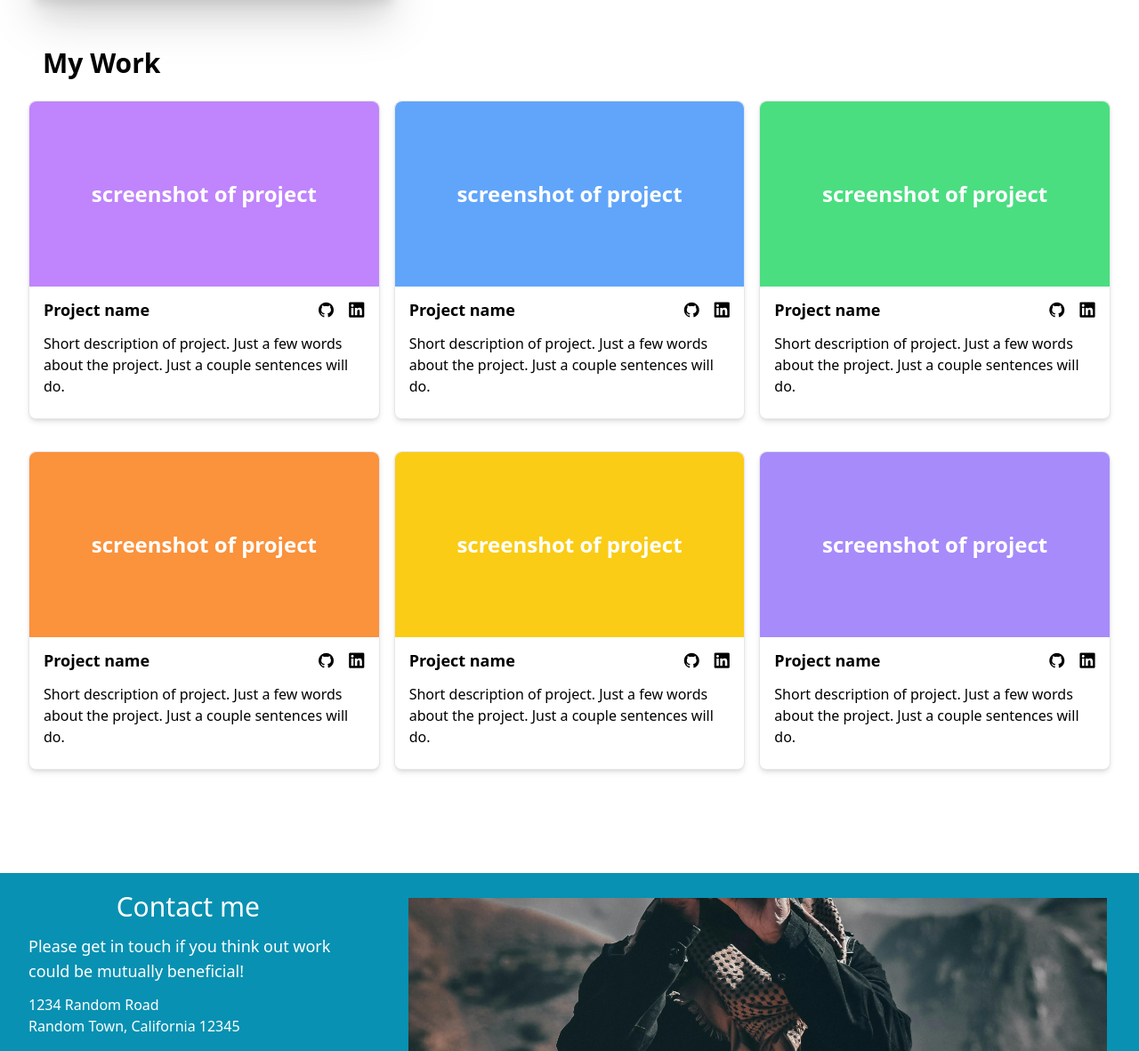
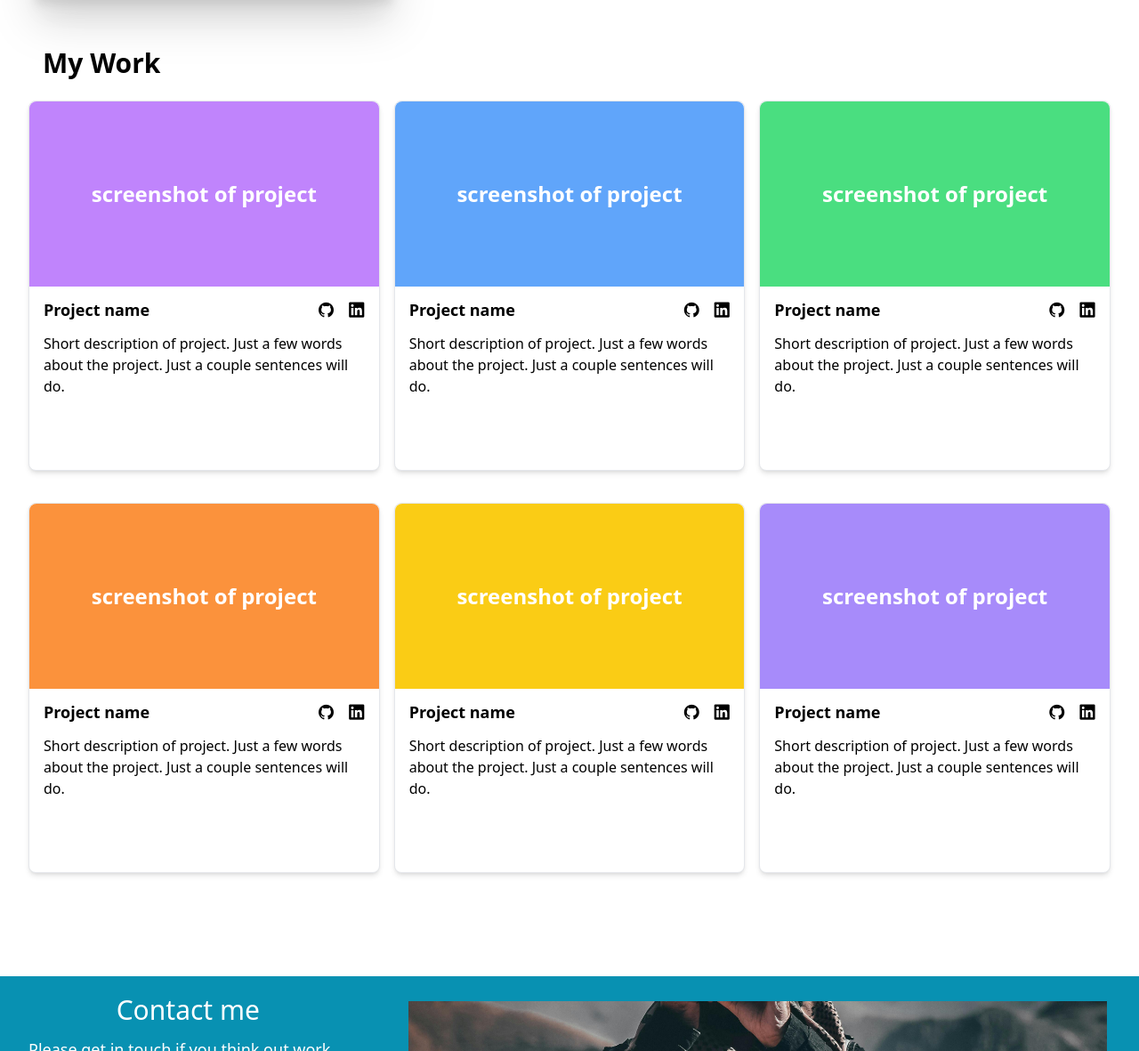
Before and after one commit to faizbinyousuf/odinproject-assignment, a plain HTML site: page index.html in a window 1280 px wide. Shown: the part 443-1624 px from the top of the page at 89% size. Drawn offline with nearby package versions, Linux system fonts and the light colour scheme.

Commit message:
fixed card stretch in lg screens

```diff
--- a/index.html
+++ b/index.html
@@ -15,13 +15,6 @@
   <!-- Header section -->
 
 
-  <!-- <div class="relative h-64 w-full bg-white">
-    <div class="bg-[#0891b2] h-[45dvh]  [clip-path:polygon(0_0,100%_0,100%_60%,0_100%)] relative  ">
-    </div>
-    <div>
-      <img src="images/profile.jpg" alt="Overlay" class="absolute top-0 right-0 h-[60vh] w-full object-cover p-5 " />
-    </div>
-  </div> -->
 
 
   <div class="relative h-[55vh] md:h-[55vh] lg:h-[40vh]  w-[100%]   ">
@@ -116,7 +109,7 @@
   <div class=" grid grid-cols-1 md:grid-cols-2 lg:grid-cols-3 gap-4 px-8  ">
     <!-- work cards 1 -->
     <div
-      class=" md:max-w-md  bg-white border border-gray-200 rounded-lg shadow-md flex flex-col mb-5 pb-6 min-h-0 min-w-0">
+      class=" w-full max-w-md min-h-[26rem] bg-white border border-gray-200 rounded-lg shadow-md flex flex-col mb-5 pb-6">
       <div class="  bg-purple-400 h-52 flex items-center justify-center rounded-t-lg ">
         <p class="text-2xl font-semibold p-5 text-white">
           screenshot of project
@@ -136,7 +129,7 @@
     </div>
     <!-- card 2 -->
     <div
-      class=" md:max-w-md bg-white border border-gray-200 rounded-lg shadow-md flex flex-col mb-5 pb-6 min-h-0 min-w-0">
+      class=" w-full max-w-md min-h-[26rem] bg-white border border-gray-200 rounded-lg shadow-md flex flex-col mb-5 pb-6">
       <div class="bg-blue-400 h-52 flex items-center justify-center rounded-t-lg">
         <p class="text-2xl font-semibold p-5 text-white">
           screenshot of project
@@ -156,7 +149,7 @@
     </div>
     <!-- card 3 -->
     <div
-      class="md:max-w-md bg-white border border-gray-200 rounded-lg shadow-md flex flex-col mb-5 pb-6 min-h-0 min-w-0">
+      class="w-full max-w-md min-h-[26rem] bg-white border border-gray-200 rounded-lg shadow-md flex flex-col mb-5 pb-6">
       <div class="bg-green-400 h-52 flex items-center justify-center rounded-t-lg">
         <p class="text-2xl font-semibold p-5 text-white">
           screenshot of project
@@ -176,7 +169,7 @@
     </div>
     <!-- card 4 -->
     <div
-      class=" md:max-w-md bg-white border border-gray-200 rounded-lg shadow-md flex flex-col mb-5 pb-6 min-h-0 min-w-0">
+      class=" w-full max-w-md min-h-[26rem] bg-white border border-gray-200 rounded-lg shadow-md flex flex-col mb-5 pb-6">
       <div class="bg-orange-400 h-52 flex items-center justify-center rounded-t-lg">
         <p class="text-2xl font-semibold p-5 text-white">
           screenshot of project
@@ -196,7 +189,7 @@
     </div>
     <!-- card 5 -->
     <div
-      class=" md:md:max-w-md bg-white border border-gray-200 rounded-lg shadow-md flex flex-col mb-5 pb-6 min-h-0 min-w-0">
+      class=" w-full max-w-md min-h-[26rem] bg-white border border-gray-200 rounded-lg shadow-md flex flex-col mb-5 pb-6">
       <div class="bg-yellow-400 h-52 flex items-center justify-center rounded-t-lg">
         <p class="text-2xl font-semibold p-5 text-white">
           screenshot of project
@@ -216,7 +209,7 @@
     </div>
     <!-- card 6 -->
     <div
-      class=" md:max-w-md bg-white border border-gray-200 rounded-lg shadow-md flex flex-col mb-5 pb-6 min-h-0 min-w-0">
+      class=" w-full max-w-md min-h-[26rem] bg-white border border-gray-200 rounded-lg shadow-md flex flex-col mb-5 pb-6">
       <div class="bg-violet-400 h-52 flex items-center justify-center rounded-t-lg">
         <p class="text-2xl font-semibold p-5 text-white">
           screenshot of project
```
